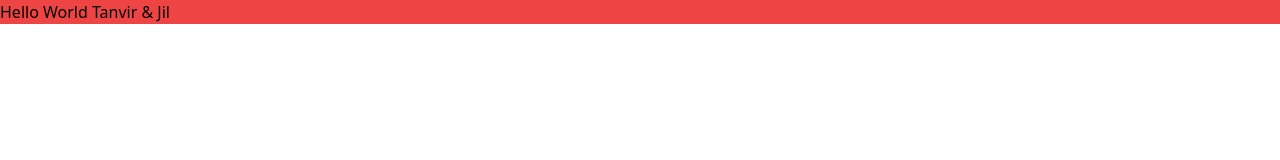
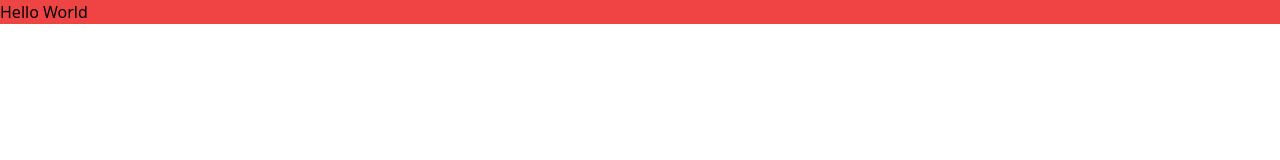
Before and after one commit to Kankenny/Friday, a React (Create React App) app in the folder frontend/: page / in a window 1280 px wide. Shown: the top 160 px of the page. Built offline with nearby package versions, Linux system fonts and the light colour scheme.

Commit message:
small change

```diff
--- a/frontend/src/App.tsx
+++ b/frontend/src/App.tsx
@@ -1,5 +1,5 @@
 function App() {
-  return <div className="bg-red-500">Hello World Tanvir & Jil</div>
+  return <div className="bg-red-500">Hello World</div>
 }
 
 export default App
```
